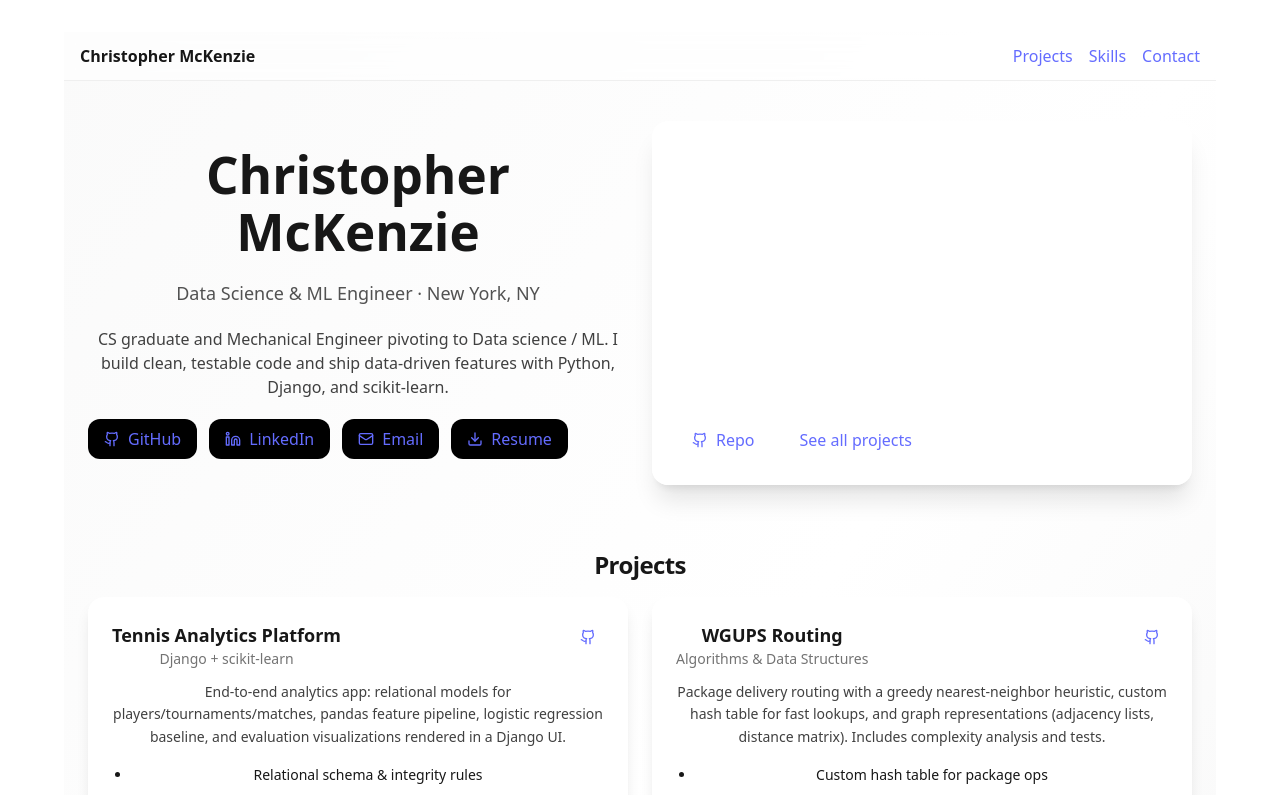
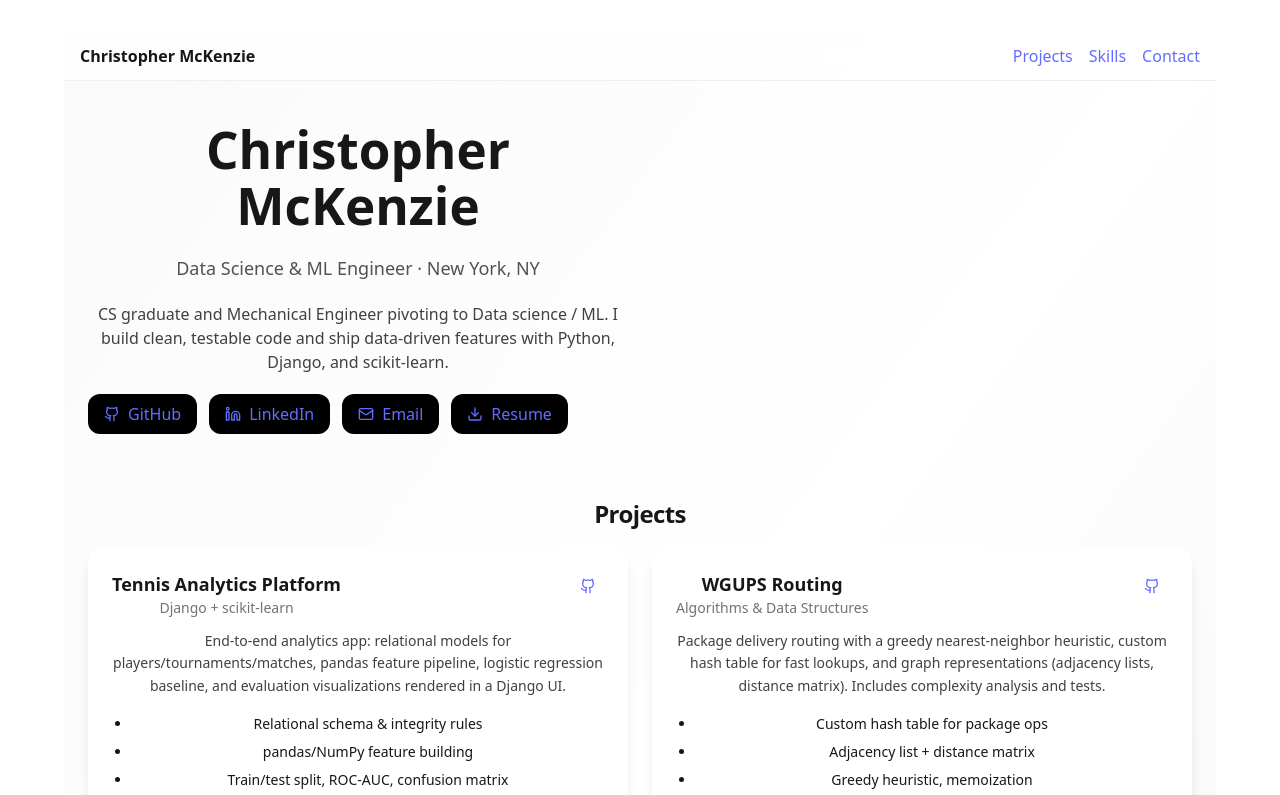
Before and after one commit to chalrees876/my-portfolio, a React (Vite) app: page / in a window 1280 px wide. Shown: the top 795 px of the page. Built offline with nearby package versions, Linux system fonts and the light colour scheme.

Commit message:
update app.css

```diff
--- a/src/portfolio.jsx
+++ b/src/portfolio.jsx
@@ -138,55 +138,6 @@ export default function PortfolioSite() {
               <LinkButton href={PROFILE.resumeUrl} Icon={Download}>Resume</LinkButton>
             </div>
           </motion.div>
-
-          <motion.div
-              initial={{ opacity: 0, scale: 0.98 }}
-              animate={{ opacity: 1, scale: 1 }}
-              transition={{ duration: 0.6 }}
-            >
-              {(() => {
-                const FEATURED = PROJECTS[0]; // Tennis Analytics Platform
-                return (
-                  <Card className="bg-blue-600 text-white shadow-xl">
-                    <p className="uppercase tracking-widest text-xs/relaxed opacity-90">Featured Project</p>
-                    <h3 className="text-2xl font-semibold mt-1">{FEATURED.title}</h3>
-                    <p className="text-sm opacity-95 mt-2">{FEATURED.description}</p>
-
-                    <div className="mt-3 flex flex-wrap gap-2">
-                      {FEATURED.tags.slice(0, 5).map((t) => (
-                        <span
-                          key={t}
-                          className="text-xs px-2 py-1 rounded-full bg-white/15 border border-white/20"
-                        >
-                          {t}
-                        </span>
-                      ))}
-                    </div>
-
-                    <ul className="mt-4 space-y-2 text-sm marker:text-white/70 list-disc pl-5">
-                      {FEATURED.highlights.slice(0, 3).map((h) => (
-                        <li key={h} className="opacity-95">{h}</li>
-                      ))}
-                    </ul>
-
-                    <div className="mt-5 flex flex-wrap gap-3">
-                      {FEATURED.repo && (
-                        <LinkButton href={FEATURED.repo} Icon={Github} variant="invert">
-                          Repo
-                        </LinkButton>
-                      )}
-                      <a
-                        href="#projects"
-                        className="inline-flex items-center gap-2 px-4 py-2 rounded-xl border border-white text-white hover:bg-white/10 transition"
-                      >
-                        See all projects
-                      </a>
-                    </div>
-                  </Card>
-                );
-              })()}
-            </motion.div>
-
         </section>
 
         {/* PROJECTS */}
```
